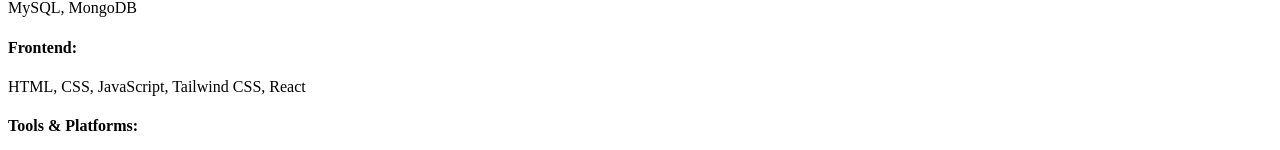
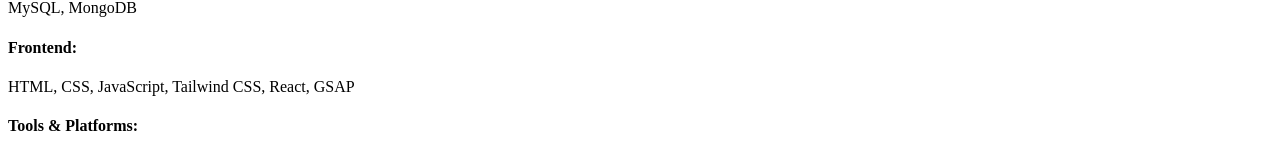
Before and after one commit to VinishaGupta/portfolio, a React (Vite) app in the folder frontend/: page / in a window 1280 px wide. Shown: the part 650-800 px from the top of the page. Built offline with nearby package versions, Linux system fonts and the light colour scheme; no server answers; the HTML template or start-up script is replaced by a standard one.

Commit message:
color changed

```diff
--- a/frontend/src/App.jsx
+++ b/frontend/src/App.jsx
@@ -15,7 +15,7 @@
 const techStack = [
   { title: 'Programming Languages', items: 'Java, Python, Dart, C' },
   { title: 'Databases', items: 'MySQL, MongoDB' },
-  { title: 'Frontend', items: 'HTML, CSS, JavaScript, Tailwind CSS, React' },
+  { title: 'Frontend', items: 'HTML, CSS, JavaScript, Tailwind CSS, React, GSAP' },
   { title: 'Tools & Platforms', items: 'Git, GitHub, Linux, Render, Vercel' },
   { title: 'UI / UX & Design', items: 'Canva, Figma' },
   { title: 'Core Concepts', items: 'Data Structures and Algorithms' }
```
